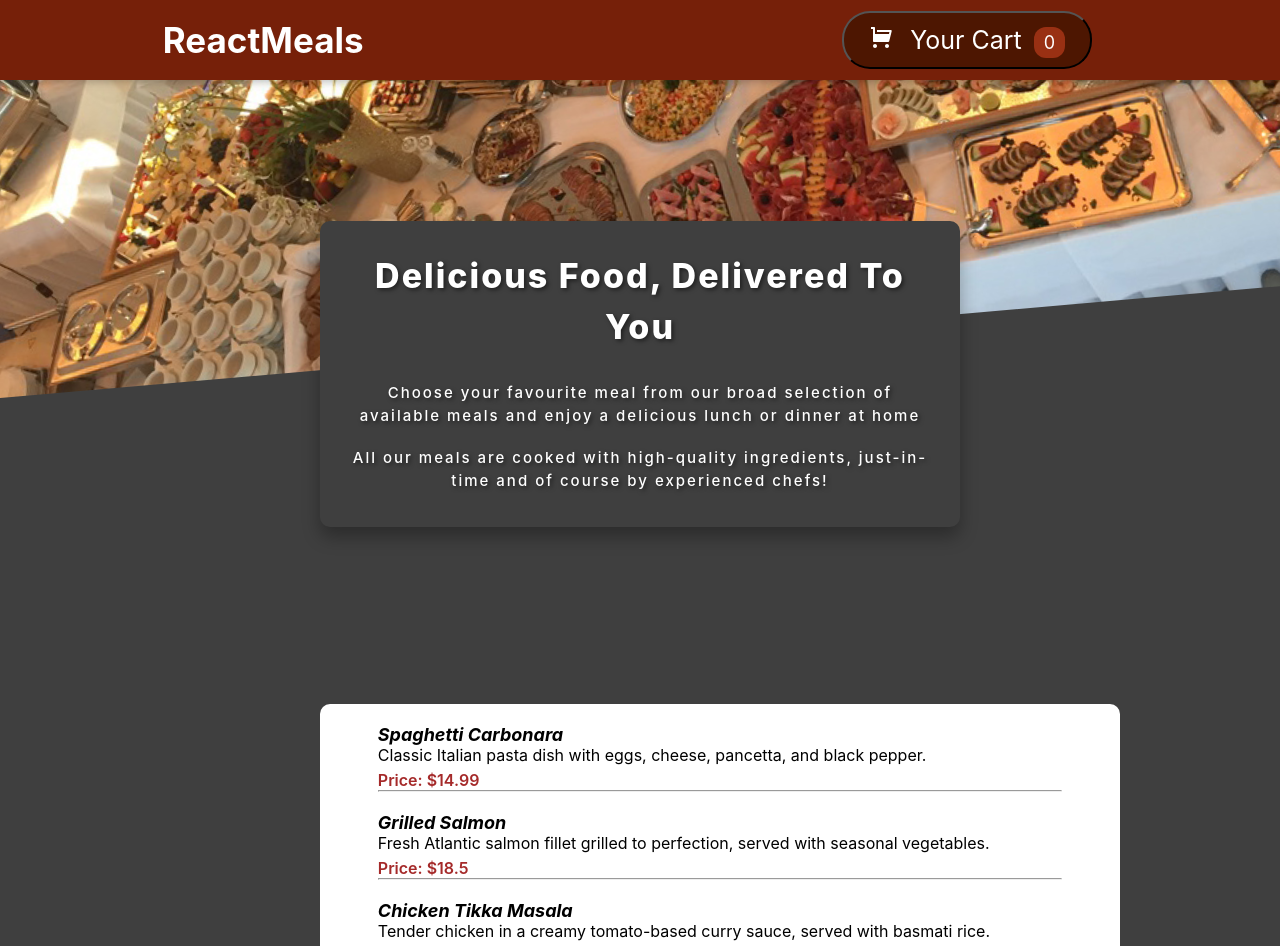
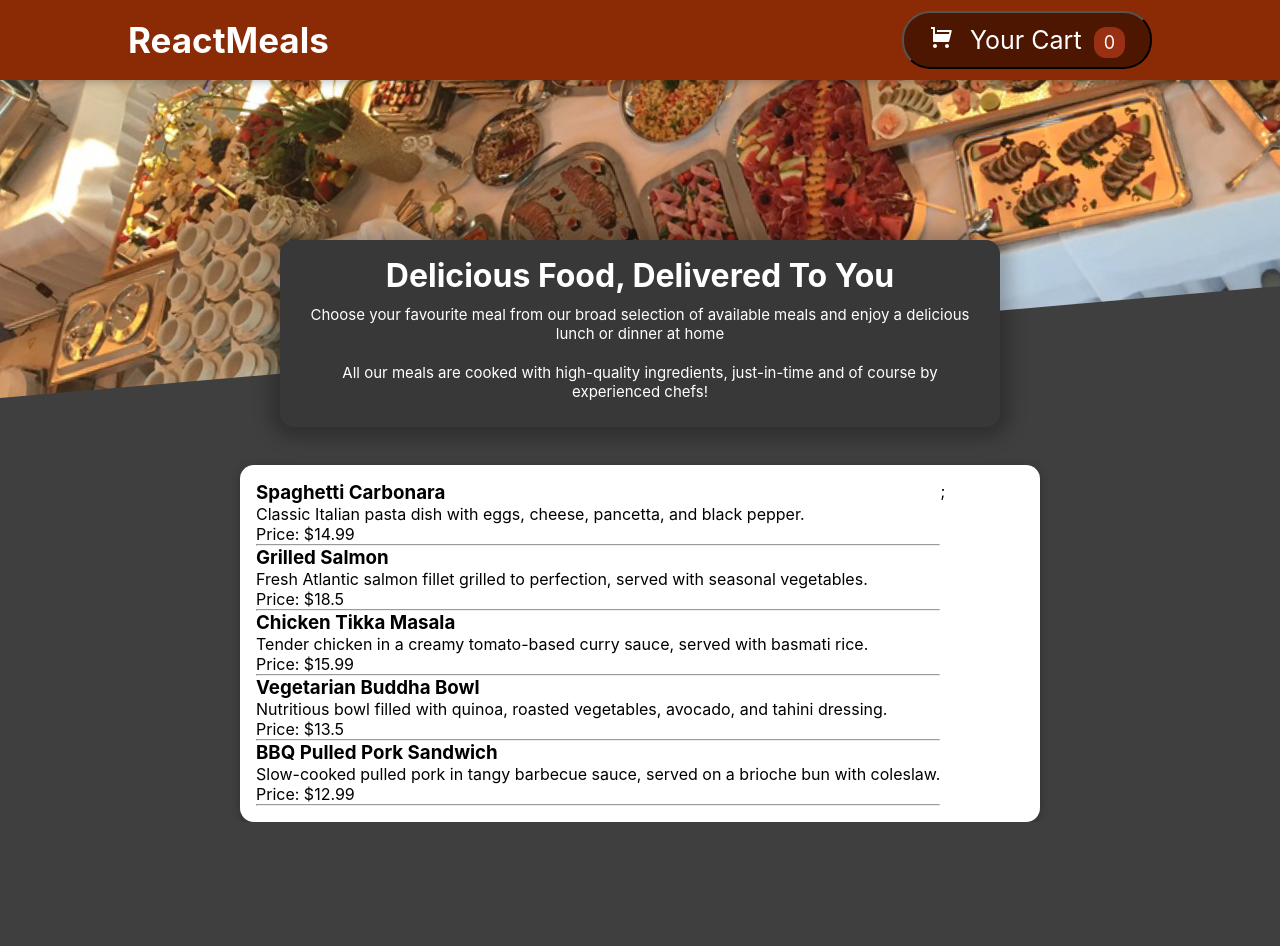
Before and after one commit to nadeemhalbhavi/react-meals, a React (Create React App) app: page / in a window 1280 px wide. Shown: the top 946 px of the page. After the commit the page ends 822 px from the top, so only its background shows below. Built offline with nearby package versions, Linux system fonts and the light colour scheme.

Commit message:
fixed design issues in meal summary and availableMeals

```diff
--- a/src/Components/Layouts/Header.css
+++ b/src/Components/Layouts/Header.css
@@ -1,15 +1,16 @@
 .Navbar{
-    display: flex;
-    justify-content: space-between;
-    background-color:#762009;
-    height: 5rem;
     position: fixed;
     top: 0;
     left: 0;
     width: 100%;
+    height: 5rem;
+    background-color: #8a2b06;
+    color: white;
+    display: flex;
+    justify-content: space-between;
     align-items: center;
-    padding: 0 1%;
-    box-shadow: 0 2px 8px rgb(0, 0, 0, 0.25);
+    padding: 0 10%;
+    box-shadow: 0 2px 8px rgba(0, 0, 0, 0.25);
     z-index: 10;
 }
 
@@ -18,8 +19,9 @@
     align-items: center;
     color: white;
     font-size: 35px;
-   margin-top: auto;
-   padding: 150px;
+   /* margin-top: auto; */
+   /* padding: 10px 0; */
+   /* padding-left: 125px; */
 }
 
 
--- a/src/Components/Layouts/HeaderIconButton.css
+++ b/src/Components/Layouts/HeaderIconButton.css
@@ -6,7 +6,6 @@
     align-items: center;
     cursor: pointer;
     transition: background-color 0.3s ease;
-    margin-right: 175px;
     border-radius: 28px;
     width: 250px;
     font-size: 25px;
--- a/src/Components/Meals/AvailableMeals.css
+++ b/src/Components/Meals/AvailableMeals.css
@@ -1,56 +1,24 @@
-.meals-list{
-    background-color: white;
-    width: 800px;
-    position: absolute;
-    display: flex;
-    justify-content: center;
-    align-items: center;
-    flex-direction: column  ;
-    left: 25%;
-    right: 0;
-    /* top: 0; */
-    bottom: -48%;
-    border-radius: 10px;
-    overflow-y: auto;
-    transition: transform 0.3s ease;
-
-
+.meals {
+    max-width: 60rem;
+    width: 90%;
+    margin: 2rem auto;
+    animation: meals-appear 1s ease-out forwards;
   }
 
-
-.meals-list ul{
-    list-style-type: none;
-    padding: 0;
+  .meals-list ul {
+    list-style: none;
     margin: 0;
-
-
-}
-
-.meals-list ul li{
-    margin: 20px;
-    /* padding: 10px; */
-    /* border: 1px solid #ccc; */
-    border-radius: 5px;
-    cursor: pointer;
-    transition: background-color 0.3s ease;
-}
-
-.meals-list ul li h3{
-    font-style: italic;
-    margin: 0;
-    font-size: 18px;
     padding: 0;
   }
 
-.meals-list ul li h3 p {
-    margin-bottom: 5px;
-    font-size: 16px;
-    padding: 0;
+  @keyframes meals-appear {
+    from {
+      opacity: 0;
+      transform: translateY(3rem);
     }
 
-.price{
-    margin-top: 5px;
-    color: brown;
-    font-size: 16px;
-    font-weight: 600;
+    to {
+      opacity: 1;
+      transform: translateY(0);
     }
+  }
--- a/src/Components/Meals/AvailableMeals.js
+++ b/src/Components/Meals/AvailableMeals.js
@@ -1,4 +1,5 @@
 import "./AvailableMeals.css";
+import Card from "../UI/Card";
 
 const dummyMeals = [
   {
@@ -45,7 +46,9 @@ const AvailableMeals = () => {
   ));
   return (
     <div className="meals-list">
-      <ul>{mealsList}</ul>;
+      <Card>
+        <ul>{mealsList}</ul>;
+      </Card>
     </div>
   );
 };
--- a/src/Components/Meals/MealsSummary.css
+++ b/src/Components/Meals/MealsSummary.css
@@ -1,41 +1,25 @@
 .hero-content{
+    text-align: center;
+    max-width: 45rem;
+    width: 90%;
+    margin: auto;
+    margin-top: -10rem;
+    position: relative;
+    background-color: #383838;
     color: white;
-    display: flex;
-    justify-content: center;
-    align-items: center;
-    flex-direction: column;
-    text-align: center;
-    border: none;
-    border-radius: 10px;
-    box-shadow: 0 10px 18px rgb(0, 0, 0, 0.30);
-    z-index: 10;
-    transition: background-color 0.3s ease;
-    background-color: #3f3f3f;
-    max-width: 850px;
-    margin: 0 auto;
-    font-size: 16px;
-    font-weight: bold;
-    padding:25px 20px;
-    letter-spacing: 2px;
-    line-height: 1.5;
-    text-shadow: 2px 2px 4px rgba(0, 0, 0, 0.5);
-    position: absolute;
-    left: 50%;
-    right: 0;
-    bottom: 15%;
-    transform: translate(-50%, -50%);
+    border-radius: 14px;
+    padding: 1rem;
+    box-shadow: 0 1px 18px 10px rgba(0, 0, 0, 0.25);
 
 }
-.hero-content h1{
-    padding-top: 4px;
-    font-size: 34px;
-    font-weight: 800;
-    margin-bottom: 20px;
+.hero-content h2{
+    font-size: 2rem;
+    margin-top: 0;
 
 }
 .hero-content p{
     font-size: 15px;
-    font-weight: 500;
+    /* font-weight: 500; */
     font-style: normal;
     padding: 10px;
 }
--- a/src/Components/Meals/MealsSummary.js
+++ b/src/Components/Meals/MealsSummary.js
@@ -2,7 +2,7 @@ import "./MealsSummary.css";
 const MealsSummary = () => {
   return (
     <div className="hero-content">
-      <h1>Delicious Food, Delivered To You</h1>
+      <h2>Delicious Food, Delivered To You</h2>
       <p>
         Choose your favourite meal from our broad selection of available meals
         and enjoy a delicious lunch or dinner at home
--- /dev/null
+++ b/src/Components/UI/Card.css
@@ -0,0 +1,11 @@
+.card {
+    padding: 1rem;
+    box-shadow: 0 2px 8px rgba(0, 0, 0, 0.25);
+    border-radius: 14px;
+    background-color: white;
+    display: flex;
+    width: 50rem;
+    margin: auto;
+    margin-top: 3%;
+
+  }
--- /dev/null
+++ b/src/Components/UI/Card.js
@@ -0,0 +1,7 @@
+import "./Card.css";
+
+const Card = (props) => {
+  return <div className="card">{props.children}</div>;
+};
+
+export default Card;
```
Lines whose indentation alone changed are shown as unchanged.
